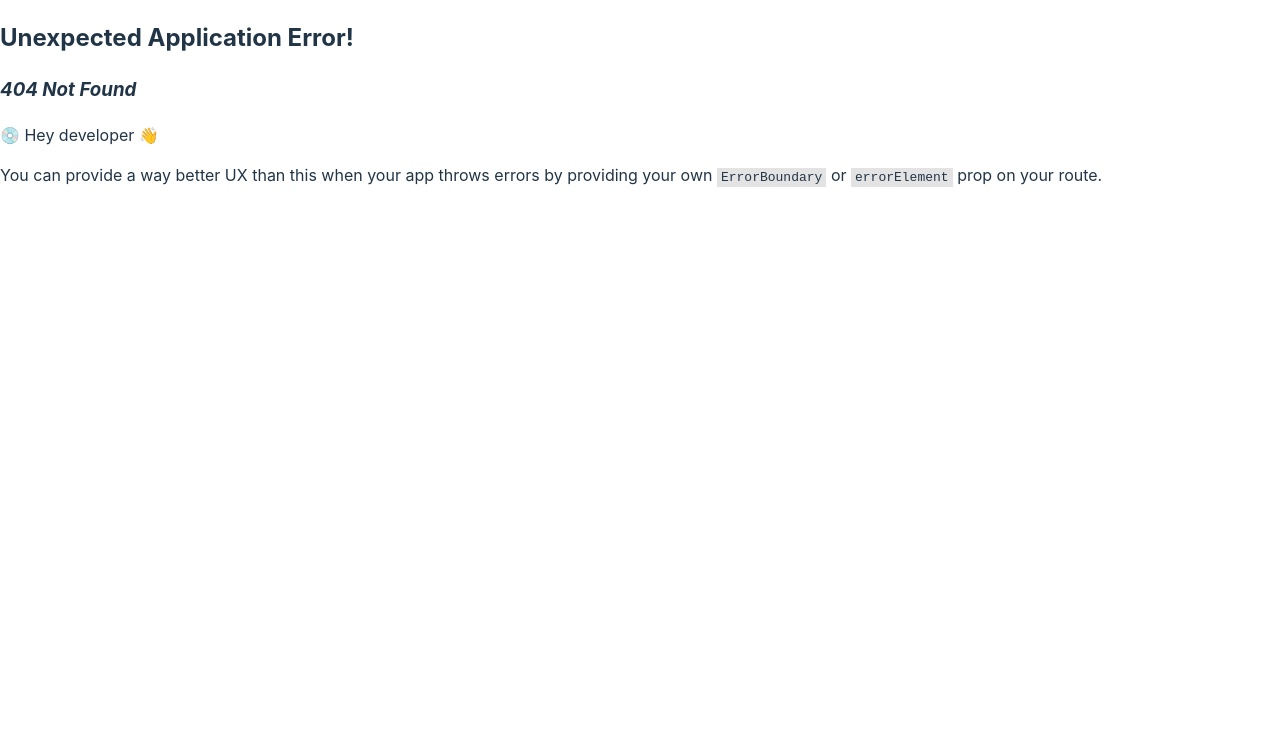
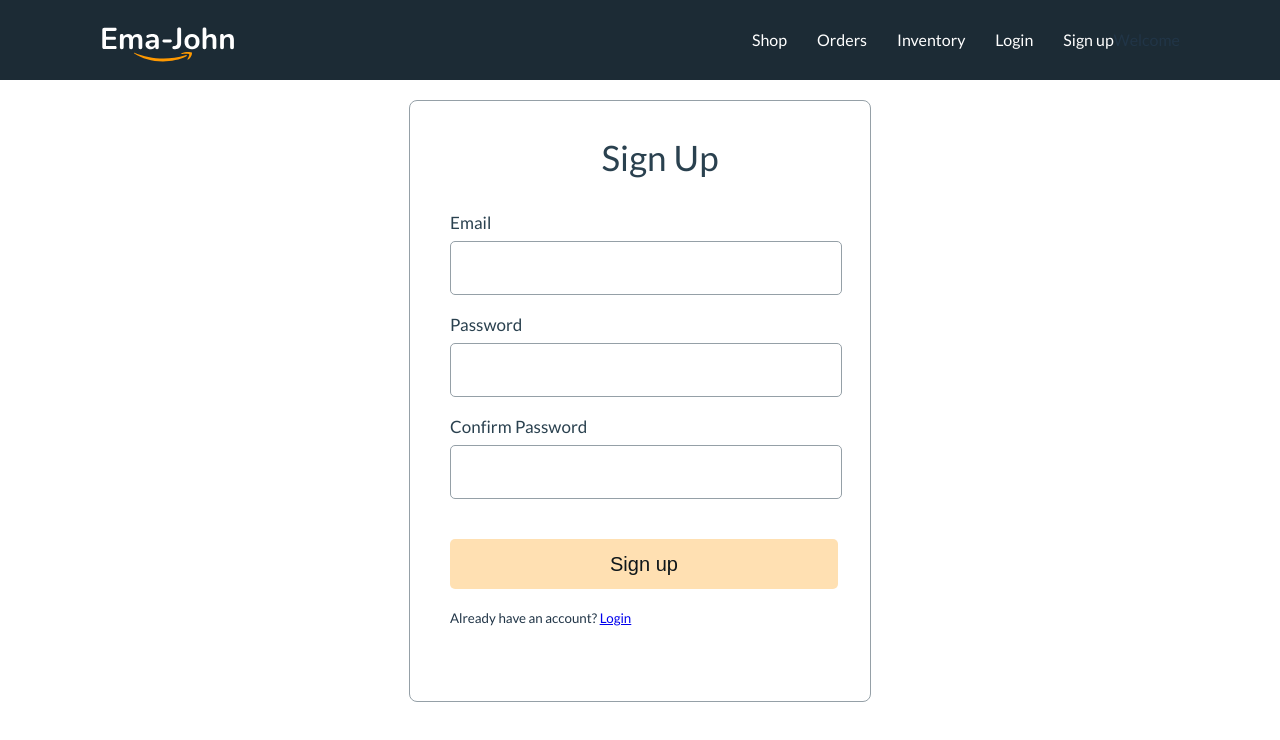
Before and after one commit to abdurrahmanrahat/m61-ema-john-firebase-auth, a React (Vite) app: page /signup in a window 1280 px wide. Before the commit this address had no page. Shown: the top 740 px of the page. Built offline with nearby package versions, Linux system fonts and the light colour scheme.

Commit message:
Added login functionality

```diff
--- a/package.json
+++ b/package.json
@@ -12,6 +12,7 @@
     "@fortawesome/fontawesome-svg-core": "^6.4.0",
     "@fortawesome/free-solid-svg-icons": "^6.4.0",
     "@fortawesome/react-fontawesome": "^0.2.0",
+    "firebase": "^9.20.0",
     "localforage": "^1.10.0",
     "match-sorter": "^6.3.1",
     "react": "^18.2.0",
--- a/src/components/Header/Header.jsx
+++ b/src/components/Header/Header.jsx
@@ -1,9 +1,13 @@
-import React from 'react';
+import React, { useContext } from 'react';
 import './Header.css';
 import logo from '../../images/Logo.svg';
 import { Link } from 'react-router-dom';
+import { AuthContext } from '../Provider/AuthProvider';
 
 const Header = () => {
+
+    const {user} = useContext(AuthContext);
+
     return (
         <nav className='header'>
             <img src={logo} alt="" />
@@ -12,6 +16,8 @@
                 <Link to="/orders">Orders</Link>
                 <Link to="/inventory">Inventory</Link>
                 <Link to="/login">Login</Link>
+                <Link to="/signup">Sign up</Link>
+                {user && <span>Welcome</span>}
             </div>
         </nav>
     );
--- /dev/null
+++ b/src/components/Login/Login.css
@@ -0,0 +1,59 @@
+.form-container {
+    width: 420px;
+    height: 600px;
+    border: 1px solid #95A0A7;
+    border-radius: 8px;
+    margin: 20px auto;
+    padding-left: 40px;
+}
+
+.form-title {
+    font-family: 'Lato';
+    font-style: normal;
+    font-weight: 400;
+    font-size: 35px;
+    line-height: 42px;
+    letter-spacing: 0.0025em;
+    color: #2A414F;
+    text-align: center;
+}
+
+.form-control {
+    margin-bottom: 20px;
+}
+
+.form-control label {
+    display: block;
+    font-weight: 400;
+    font-size: 17px;
+    line-height: 20px;
+    letter-spacing: 0.0015em;
+    color: #2A414F;
+    margin-bottom: 8px;
+}
+
+.form-control input {
+    width: 380px;
+    height: 50px;
+    border: 1px solid #95A0A7;
+    border-radius: 5px;
+    font-size: 22px;
+    padding-left: 8px;
+}
+
+.btn-submit {
+    width: 388px;
+    height: 50px;
+    background: rgba(255, 153, 0, 0.3);
+    border-radius: 5px;
+    border: none;
+    font-size: 20px;
+    line-height: 25px;
+    letter-spacing: 0.0015em;
+    color: #0E161A;
+    margin-top: 20px;
+}
+
+.btn-submit:hover {
+    background: rgba(255, 153, 0, 0.5);
+}
--- a/src/components/Login/Login.jsx
+++ b/src/components/Login/Login.jsx
@@ -1,9 +1,23 @@
 import React from 'react';
+import './Login.css';
+import { Link } from 'react-router-dom';
 
 const Login = () => {
     return (
-        <div>
-            <h3>Login Coming Soon!!</h3>
+        <div className='form-container'>
+            <h3 className='form-title'>Login</h3>
+            <form>
+                <div className="form-control">
+                    <label htmlFor="email">Email</label>
+                    <input type="email" name="email" id="" required />
+                </div>
+                <div className="form-control">
+                    <label htmlFor="password">Password</label>
+                    <input type="password" name="password" id="" required />
+                </div>
+                <input className='btn-submit' type="submit" value="Login" />
+            </form>
+            <p><small>New to Ema-John? <Link to="/signup">Sign up</Link></small></p>
         </div>
     );
 };
--- /dev/null
+++ b/src/components/Provider/AuthProvider.jsx
@@ -0,0 +1,19 @@
+import React, { createContext } from 'react';
+
+export const AuthContext = createContext(null);
+
+const AuthProvider = ({ children }) => {
+    const user = {displayName: "Abdur Rahman Rahat"}
+
+    const authInfo = {
+        user,
+    }
+
+    return (
+        <AuthContext.Provider value={authInfo}>
+            {children}
+        </AuthContext.Provider>
+    );
+};
+
+export default AuthProvider;
--- /dev/null
+++ b/src/components/Signup/Signup.css
@@ -0,0 +1,3 @@
+.text-error{
+    color: rgba(194, 2, 2, 0.74);
+}
--- /dev/null
+++ b/src/components/Signup/Signup.jsx
@@ -0,0 +1,52 @@
+import React, { useState } from 'react';
+import './Signup.css';
+import { Link } from 'react-router-dom';
+
+const Signup = () => {
+    const [error, setError] = useState('');
+
+
+    const handleSignUp = (event) => {
+        event.preventDefault();
+
+        const form = event.target;
+        const email = form.email.value;
+        const password = form.password.value;
+        const confirm = form.confirm.value;
+        console.log(email, password, confirm);
+
+        if(password !== confirm){
+            setError('Your password did not match');
+            return;
+        }
+        else if(password.length < 6){
+            setError('Password must be six characters or up');
+            return;
+        }
+    }
+
+    return (
+        <div className='form-container'>
+            <h3 className='form-title'>Sign Up</h3>
+            <form onSubmit={handleSignUp}>
+                <div className="form-control">
+                    <label htmlFor="email">Email</label>
+                    <input type="email" name="email" id="" required />
+                </div>
+                <div className="form-control">
+                    <label htmlFor="password">Password</label>
+                    <input type="password" name="password" id="" required />
+                </div>
+                <div className="form-control">
+                    <label htmlFor="password">Confirm Password</label>
+                    <input type="password" name="confirm" id="" required />
+                </div>
+                <input className='btn-submit' type="submit" value="Sign up" />
+            </form>
+            <p><small>Already have an account? <Link to="/login">Login</Link></small></p>
+            <p className='text-error'>{error}</p>
+        </div>
+    );
+};
+
+export default Signup;
--- a/src/index.css
+++ b/src/index.css
@@ -1,5 +1,7 @@
+@import url('https://fonts.googleapis.com/css2?family=Inter:wght@400;600&family=Lato:ital,wght@0,400;0,700;1,400&family=Open+Sans&family=Poppins:wght@500&family=Work+Sans:wght@400;700&display=swap');
+
 :root {
-  font-family: Inter, system-ui, Avenir, Helvetica, Arial, sans-serif;
+  font-family: 'Lato', sans-serif;
   line-height: 1.5;
   font-weight: 400;
 
```
Also changed, not shown: src/__steps.js (added, +19 -0 lines), src/components/Rahat/Rahat.jsx (deleted, +0 -11 lines), src/firebase/firebase.config.js (added, +19 -0 lines), src/main.jsx (+9 -1 lines), 1 other file (tests, documents, lock files or other folders).
